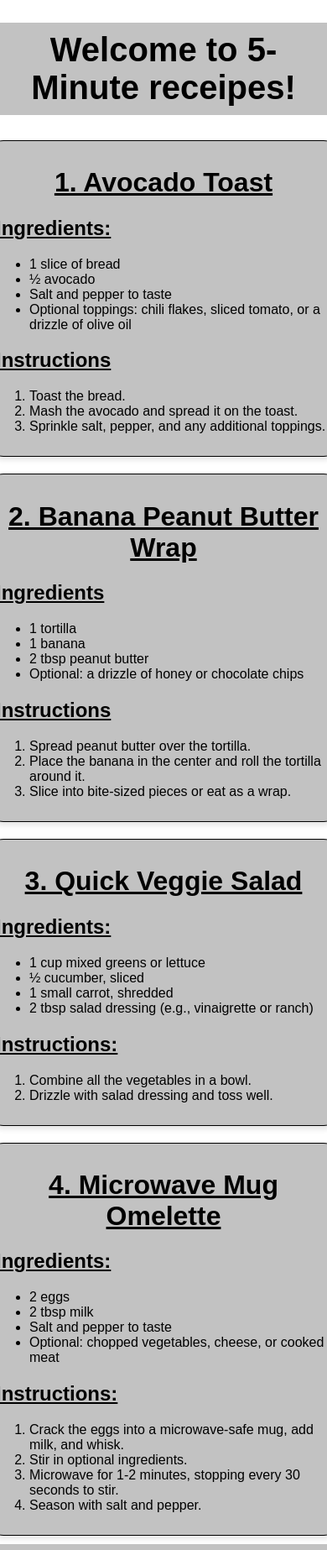
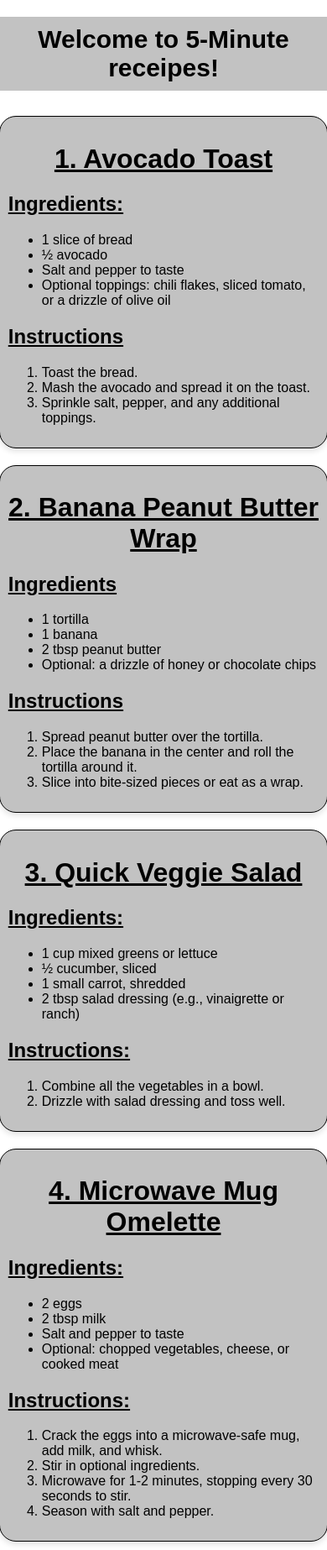
Before and after one commit to thaiga123/Receipes, a Flask app: page / in a window 390 px wide. Shown: the whole page at 84% size. Run offline with Flask 3, Linux system fonts and the light colour scheme.

Commit message:
Adjusted the size for smaller screens

```diff
--- a/static/styles.css
+++ b/static/styles.css
@@ -16,7 +16,6 @@ body {
     text-align: center;
     padding: 10px 0;
     margin-bottom: 20px;
-    margin-right: 0
 }
 
 .names {
@@ -33,7 +32,8 @@ body {
     padding: 10px;
     margin: 10px;
     height: auto;
-    width: 400px;
+    width: 90%; /* Responsive width */
+    max-width: 400px; /* Maintain a max size for larger screens */
     border-radius: 20px;
     background-color: rgb(194, 194, 194);
     box-shadow: 0 4px 6px rgba(0, 0, 0, 0.1);
@@ -42,3 +42,13 @@ body {
 h2 {
     text-decoration: underline;
 }
+
+/* Media query for smaller screens */
+@media (max-width: 768px) {
+    #header {
+        font-size: 30px;
+    }
+    .cards {
+        width: 95%; /* Take up more of the screen width */
+    }
+}
```
